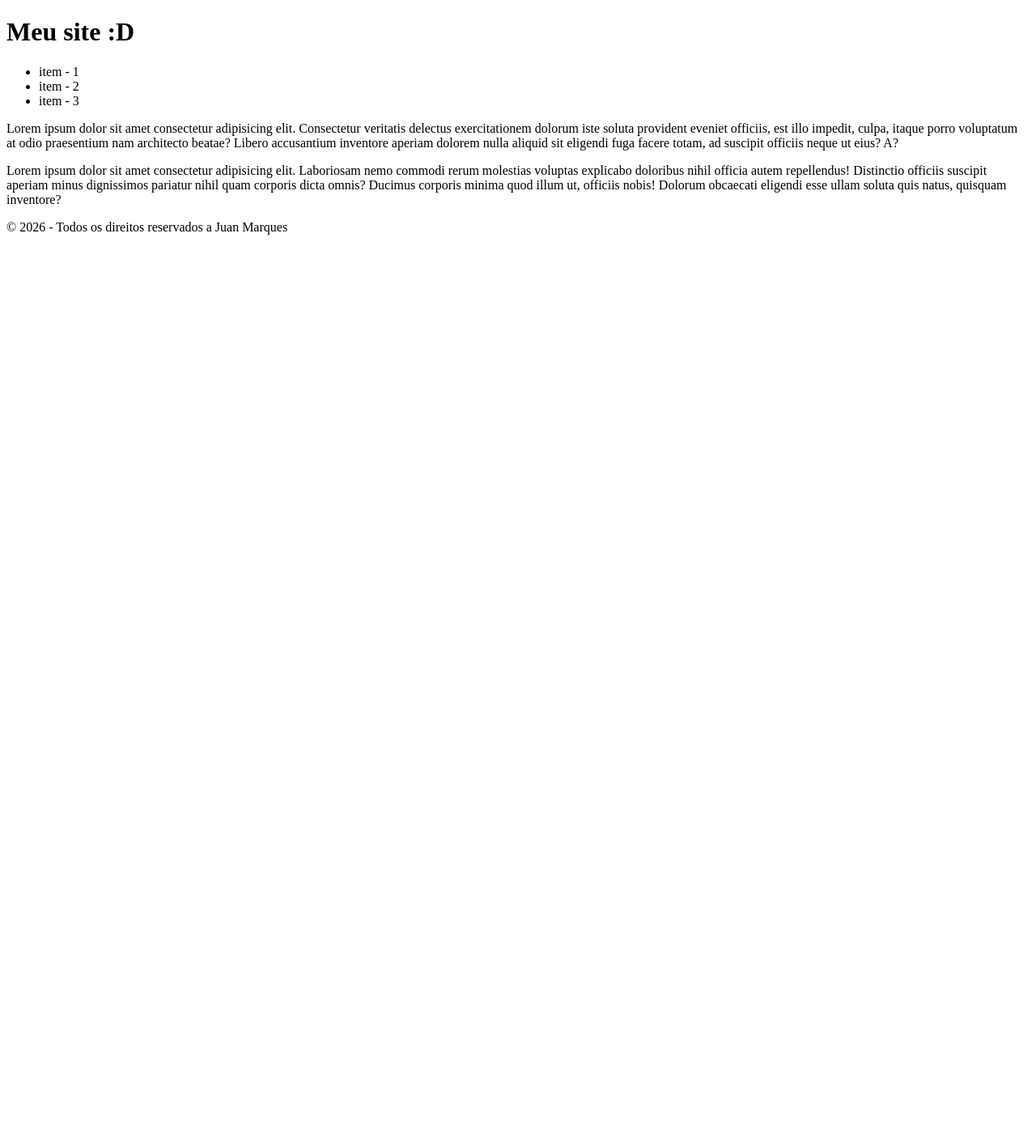
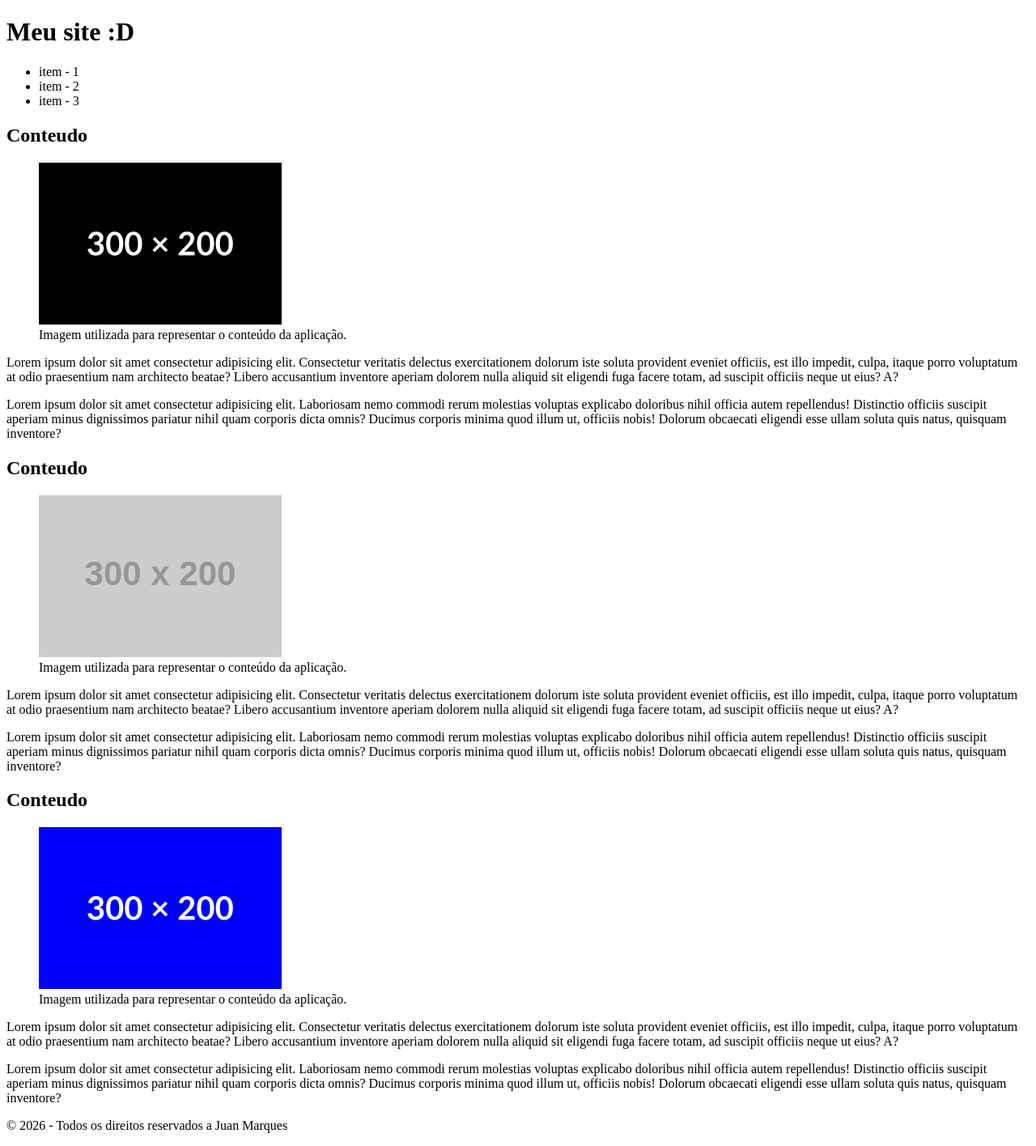
Before and after one commit to 1TDSPJ-26/front-2sem-aula-07, a React (Vite) app in the folder my-app/: page / in a window 1280 px wide. Shown: the whole page at 81% size. Before the commit the page ends 800 px from the top, so only its background shows below. Built offline with nearby package versions, Linux system fonts and the light colour scheme.

Commit message:
feat: manipulacao de imagens e importacoes dentro do react

```diff
--- a/my-app/src/components/conteudo/index.tsx
+++ b/my-app/src/components/conteudo/index.tsx
@@ -1,8 +1,41 @@
+import imgQuadrado from "../../img/quadrado (2).png"
+
 export default function App() {
   return (
-    <div>
-      <p>Lorem ipsum dolor sit amet consectetur adipisicing elit. Consectetur veritatis delectus exercitationem dolorum iste soluta provident eveniet officiis, est illo impedit, culpa, itaque porro voluptatum at odio praesentium nam architecto beatae? Libero accusantium inventore aperiam dolorem nulla aliquid sit eligendi fuga facere totam, ad suscipit officiis neque ut eius? A?</p>
-      <p>Lorem ipsum dolor sit amet consectetur adipisicing elit. Laboriosam nemo commodi rerum molestias voluptas explicabo doloribus nihil officia autem repellendus! Distinctio officiis suscipit aperiam minus dignissimos pariatur nihil quam corporis dicta omnis? Ducimus corporis minima quod illum ut, officiis nobis! Dolorum obcaecati eligendi esse ullam soluta quis natus, quisquam inventore?</p>
-    </div>
+    <main>
+        <section>
+            <h2>Conteudo</h2>
+            <figure>
+                    <img src="/quadrado-b.png" alt="Imagem ilustrativa do conteúdo" />
+                <figcaption>
+                 Imagem utilizada para representar o conteúdo da aplicação.
+                </figcaption>
+            </figure>
+            <p>Lorem ipsum dolor sit amet consectetur adipisicing elit. Consectetur veritatis delectus exercitationem dolorum iste soluta provident eveniet officiis, est illo impedit, culpa, itaque porro voluptatum at odio praesentium nam architecto beatae? Libero accusantium inventore aperiam dolorem nulla aliquid sit eligendi fuga facere totam, ad suscipit officiis neque ut eius? A?</p>
+            <p>Lorem ipsum dolor sit amet consectetur adipisicing elit. Laboriosam nemo commodi rerum molestias voluptas explicabo doloribus nihil officia autem repellendus! Distinctio officiis suscipit aperiam minus dignissimos pariatur nihil quam corporis dicta omnis? Ducimus corporis minima quod illum ut, officiis nobis! Dolorum obcaecati eligendi esse ullam soluta quis natus, quisquam inventore?</p>
+      </section>
+        <section>
+            <h2>Conteudo</h2>
+            <figure>
+                    <img src="https://placehold.co/300x200/FF0000/FFFFF0/png" alt="Imagem ilustrativa do conteúdo" />
+                <figcaption>
+                 Imagem utilizada para representar o conteúdo da aplicação.
+                </figcaption>
+            </figure>
+            <p>Lorem ipsum dolor sit amet consectetur adipisicing elit. Consectetur veritatis delectus exercitationem dolorum iste soluta provident eveniet officiis, est illo impedit, culpa, itaque porro voluptatum at odio praesentium nam architecto beatae? Libero accusantium inventore aperiam dolorem nulla aliquid sit eligendi fuga facere totam, ad suscipit officiis neque ut eius? A?</p>
+            <p>Lorem ipsum dolor sit amet consectetur adipisicing elit. Laboriosam nemo commodi rerum molestias voluptas explicabo doloribus nihil officia autem repellendus! Distinctio officiis suscipit aperiam minus dignissimos pariatur nihil quam corporis dicta omnis? Ducimus corporis minima quod illum ut, officiis nobis! Dolorum obcaecati eligendi esse ullam soluta quis natus, quisquam inventore?</p>
+      </section>
+              <section>
+            <h2>Conteudo</h2>
+            <figure>
+                    <img src={imgQuadrado} alt="Imagem ilustrativa do conteúdo" />
+                <figcaption>
+                 Imagem utilizada para representar o conteúdo da aplicação.
+                </figcaption>
+            </figure>
+            <p>Lorem ipsum dolor sit amet consectetur adipisicing elit. Consectetur veritatis delectus exercitationem dolorum iste soluta provident eveniet officiis, est illo impedit, culpa, itaque porro voluptatum at odio praesentium nam architecto beatae? Libero accusantium inventore aperiam dolorem nulla aliquid sit eligendi fuga facere totam, ad suscipit officiis neque ut eius? A?</p>
+            <p>Lorem ipsum dolor sit amet consectetur adipisicing elit. Laboriosam nemo commodi rerum molestias voluptas explicabo doloribus nihil officia autem repellendus! Distinctio officiis suscipit aperiam minus dignissimos pariatur nihil quam corporis dicta omnis? Ducimus corporis minima quod illum ut, officiis nobis! Dolorum obcaecati eligendi esse ullam soluta quis natus, quisquam inventore?</p>
+      </section>
+    </main>
   )
 }
```
Also changed, not shown: my-app/public/quadrado-b.png (added), my-app/src/img/quadrado (2).png (added).
